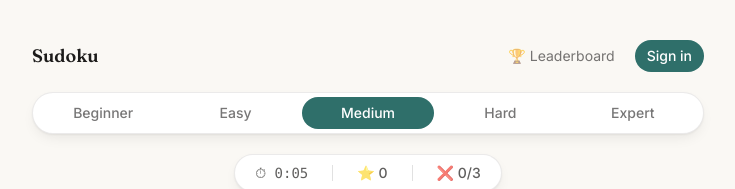
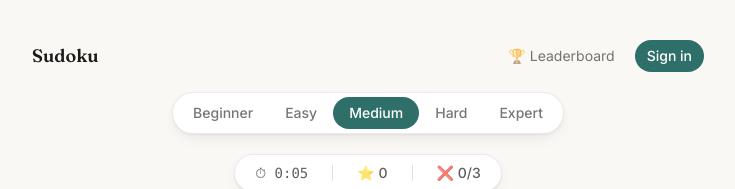
Before and after one commit to TahiraNawab123/Sudoku, a React (Vite) app: page / in a window 1280 px wide. Shown: the top 189 px of the page, without its empty margins (272-1007 px from the left). Built offline with nearby package versions, Linux system fonts and the light colour scheme; no server answers.

Commit message:
trying to fix ui ux

```diff
--- a/src/App.tsx
+++ b/src/App.tsx
@@ -136,15 +136,15 @@ function App() {
         </div>
       </div>
 
-      {/* Difficulty: a true segmented control, not a row of separate pills */}
-      <div className="flex w-full max-w-2xl rounded-full border border-grid/10 bg-surface p-1 shadow-toolbar">
+      {/* Difficulty: a true segmented control, sized to its content, not stretched */}
+      <div className="inline-flex rounded-full border border-grid/10 bg-surface p-1 shadow-toolbar">
         {ALL_DIFFICULTIES.map((d) => (
           <button
             key={d}
             type="button"
             onClick={() => newGame(d)}
             className={[
-              'flex-1 rounded-full px-2 py-1.5 text-xs font-medium capitalize transition-colors sm:text-sm',
+              'rounded-full px-3 py-1.5 text-sm font-medium capitalize transition-colors sm:px-4',
               d === difficulty ? 'bg-accent text-white' : 'text-ink/60 hover:text-ink',
             ].join(' ')}
           >
```
